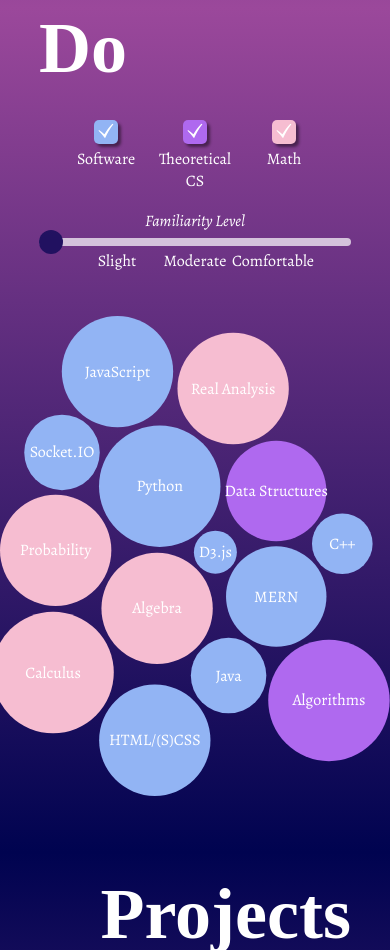
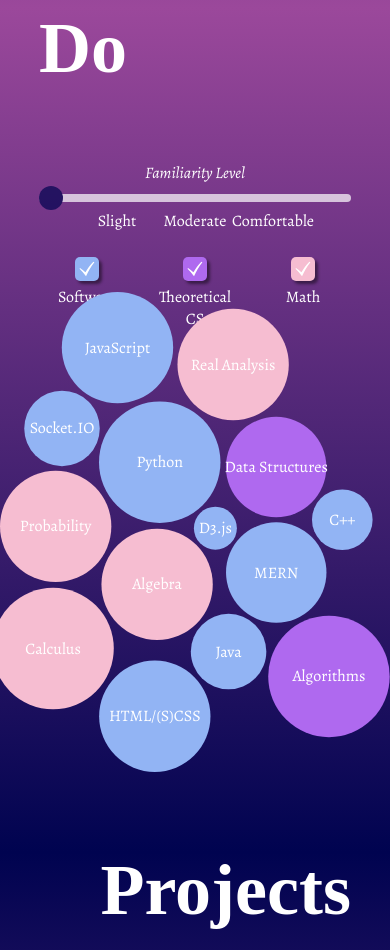
Before and after one commit to jesseyang432/jesseyang432.github.io, a React (Create React App) app: page / in a window 390 px wide. Shown: the part 1680-2630 px from the top of the page. Built offline with nearby package versions, Linux system fonts and the light colour scheme; a web font is replaced by a local one.

Commit message:
handled responsive checkboxes, swapped checkboxes with slider

```diff
--- a/src/components/modules/Explore.js
+++ b/src/components/modules/Explore.js
@@ -255,6 +255,15 @@
                 <h1 className="exp-fadeIn">Explore What I Do</h1>
                 <div className="Explore-button-aisle">
                     <button id={this.state.distribution === "separate" ? "Explore-button-selected" : "Explore-button-unselected"} className="exp-fadeIn" onClick={this.toggleSeparate}>Separate</button>
+                    <div className="Explore-slider-container exp-fadeIn">
+                        <p className="Explore-slider-header"><em>Familiarity Level</em></p>
+                        <input className="Explore-slider" type="range" min="0" max="10" step="0.1" value={this.state.minFamiliarity} onChange={this.changeMinFamiliarity}></input>
+                        <p className="Explore-slider-slight">Slight</p>
+                        <p className="Explore-slider-moderate">Moderate</p>
+                        <p className="Explore-slider-comfortable">Comfortable</p>
+                    </div>
+                    <button id={this.state.distribution === "combined" ? "Explore-button-selected" : "Explore-button-unselected"}
+                    className="exp-fadeIn" onClick={this.toggleCombined}>Combine</button>
                     <div className="Explore-checkboxes">
                         <div id={this.state.showSoftware ? "Explore-software-clicked" : "Explore-software"} className="Explore-checkbox exp-fadeIn" onClick={this.toggleSoftware}>
                             <div className="Explore-checkmark"><GiCheckMark/></div>
@@ -266,15 +275,8 @@
                             <div className="Explore-checkmark"><GiCheckMark/></div>
                         </div>
                     </div>
-                    <button id={this.state.distribution === "combined" ? "Explore-button-selected" : "Explore-button-unselected"} className="exp-fadeIn" onClick={this.toggleCombined}>Combine</button>
                 </div>
-                <div className="Explore-slider-container exp-fadeIn">
-                    <p className="Explore-slider-header"><em>Familiarity Level</em></p>
-                    <input className="Explore-slider" type="range" min="0" max="10" step="0.1" value={this.state.minFamiliarity} onChange={this.changeMinFamiliarity}></input>
-                    <p className="Explore-slider-slight">Slight</p>
-                    <p className="Explore-slider-moderate">Moderate</p>
-                    <p className="Explore-slider-comfortable">Comfortable</p>
-                </div>
+
                 <div id="explore" ref={el => (this.el = el)}>{this.getTooltip()}</div>
             </div>
         </>
--- a/src/components/modules/_Explore.scss
+++ b/src/components/modules/_Explore.scss
@@ -16,6 +16,7 @@
 	display: flex;
 	justify-content: space-between;
 	align-items: center;
+	position: relative;
 
 	button {
 		cursor: pointer;
@@ -37,10 +38,12 @@
 	}
 
 	.Explore-checkboxes {
-		width: 80%;
+		width: 240px;
+		position: absolute;
 		display: flex;
-		align-items: center;
-		justify-content: space-evenly;
+		justify-content: space-between;
+		top: 17.5vh;
+		right: 24px;
 
 		.Explore-checkbox {
 			width: 24px;
@@ -50,7 +53,6 @@
 			background-color: rgba(255, 255, 255, 0.7);
 			box-shadow: 3px 3px 3px rgba(0, 0, 0, 0.45);
 			display: inline-block;
-			margin: 10px;
 			position: relative;
 
 			.Explore-checkmark {
@@ -148,26 +150,26 @@
 
 	.Explore-slider-header {
 		position: absolute;
-		top: -28px;
+		top: -32px;
 	}
 
 	.Explore-slider-slight {
 		position: absolute;
-		top: 12px;
+		top: 16px;
 		left: 25%;
 		transform: translate(-50%);
 	}
 
 	.Explore-slider-moderate {
 		position: absolute;
-		top: 12px;
+		top: 16px;
 		left: 50%;
 		transform: translate(-50%);
 	}
 
 	.Explore-slider-comfortable {
 		position: absolute;
-		top: 12px;
+		top: 16px;
 		left: 75%;
 		transform: translate(-50%);
 	}
@@ -406,7 +408,8 @@
 		}
 
 		.Explore-checkboxes {
-			width: 100%;
+			left: 50%;
+			transform: translateX(-50%);
 		}
 	}
 
--- a/src/components/styles.css
+++ b/src/components/styles.css
@@ -888,6 +888,7 @@
   -webkit-box-align: center;
       -ms-flex-align: center;
           align-items: center;
+  position: relative;
 }
 
 .Explore-button-aisle button {
@@ -912,16 +913,16 @@
 }
 
 .Explore-button-aisle .Explore-checkboxes {
-  width: 80%;
+  width: 240px;
+  position: absolute;
   display: -webkit-box;
   display: -ms-flexbox;
   display: flex;
-  -webkit-box-align: center;
-      -ms-flex-align: center;
-          align-items: center;
-  -webkit-box-pack: space-evenly;
-      -ms-flex-pack: space-evenly;
-          justify-content: space-evenly;
+  -webkit-box-pack: justify;
+      -ms-flex-pack: justify;
+          justify-content: space-between;
+  top: 17.5vh;
+  right: 24px;
 }
 
 .Explore-button-aisle .Explore-checkboxes .Explore-checkbox {
@@ -933,7 +934,6 @@
   -webkit-box-shadow: 3px 3px 3px rgba(0, 0, 0, 0.45);
           box-shadow: 3px 3px 3px rgba(0, 0, 0, 0.45);
   display: inline-block;
-  margin: 10px;
   position: relative;
 }
 
@@ -1040,12 +1040,12 @@
 
 .Explore-slider-container .Explore-slider-header {
   position: absolute;
-  top: -28px;
+  top: -32px;
 }
 
 .Explore-slider-container .Explore-slider-slight {
   position: absolute;
-  top: 12px;
+  top: 16px;
   left: 25%;
   -webkit-transform: translate(-50%);
           transform: translate(-50%);
@@ -1053,7 +1053,7 @@
 
 .Explore-slider-container .Explore-slider-moderate {
   position: absolute;
-  top: 12px;
+  top: 16px;
   left: 50%;
   -webkit-transform: translate(-50%);
           transform: translate(-50%);
@@ -1061,7 +1061,7 @@
 
 .Explore-slider-container .Explore-slider-comfortable {
   position: absolute;
-  top: 12px;
+  top: 16px;
   left: 75%;
   -webkit-transform: translate(-50%);
           transform: translate(-50%);
@@ -1438,7 +1438,9 @@
     display: none;
   }
   .Explore-button-aisle .Explore-checkboxes {
-    width: 100%;
+    left: 50%;
+    -webkit-transform: translateX(-50%);
+            transform: translateX(-50%);
   }
   .Explore-slider-container {
     width: 100%;
```
Also changed, not shown: 2 other files (tests, documents, lock files or other folders).
